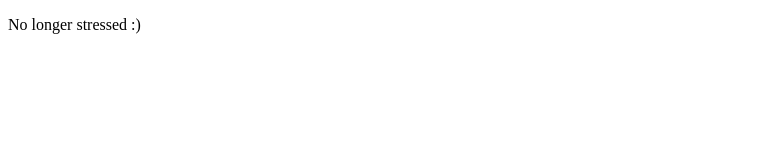
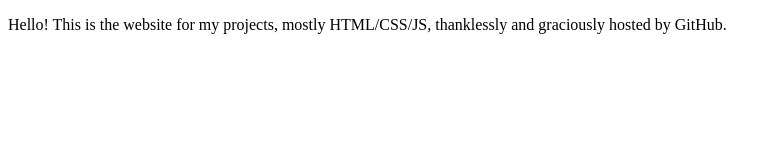
Before and after one commit to AmyDoesMath/amydoesmath.github.io, a plain HTML site: page index.html in a window 1280 px wide. Shown: the whole page, without its empty margins (0-776 px from the left). Drawn offline with Linux system fonts and the light colour scheme.

Commit message:
to obsoletion and beyond.

```diff
--- a/index.html
+++ b/index.html
@@ -5,7 +5,7 @@
     </head>
 
     <body>
-        <p>No longer stressed :)
+        <p>Hello! This is the website for my projects, mostly HTML/CSS/JS, thanklessly and graciously hosted by GitHub.
         </p>
     </body>
 </html>
```
Also changed, not shown: fatura.html (+1 -0 lines), fllqr.html (+2 -0 lines).
